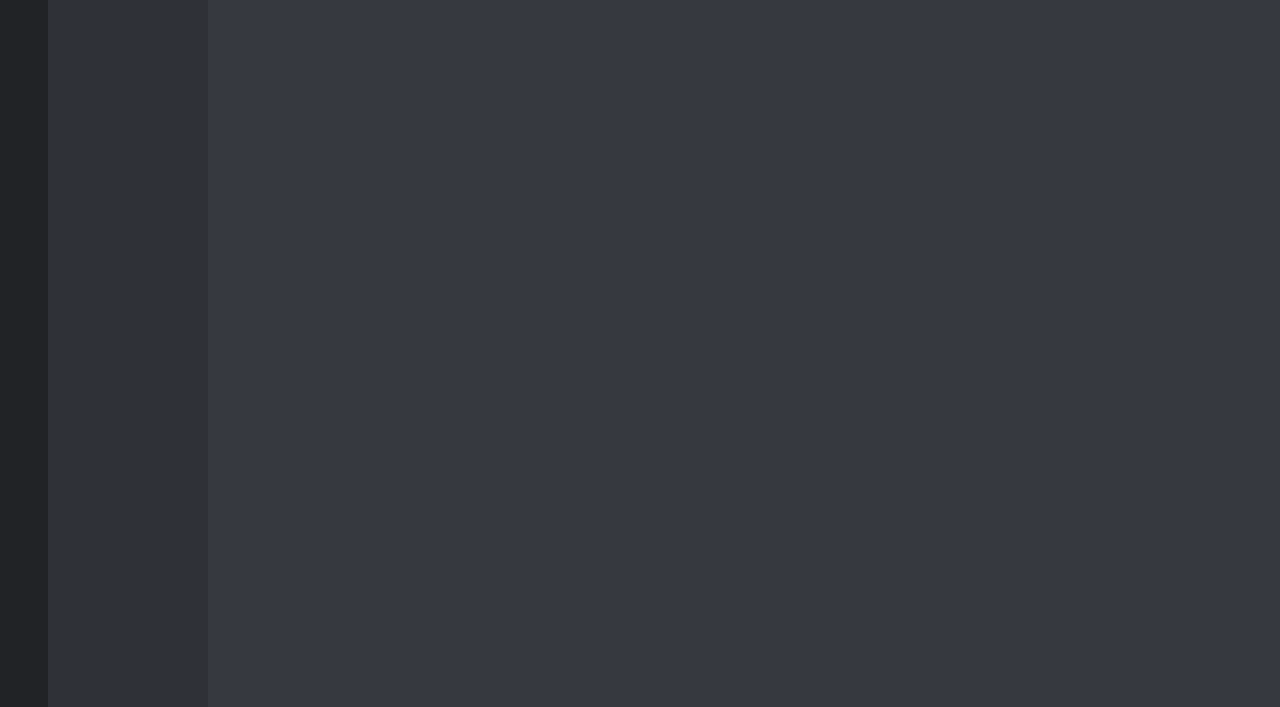
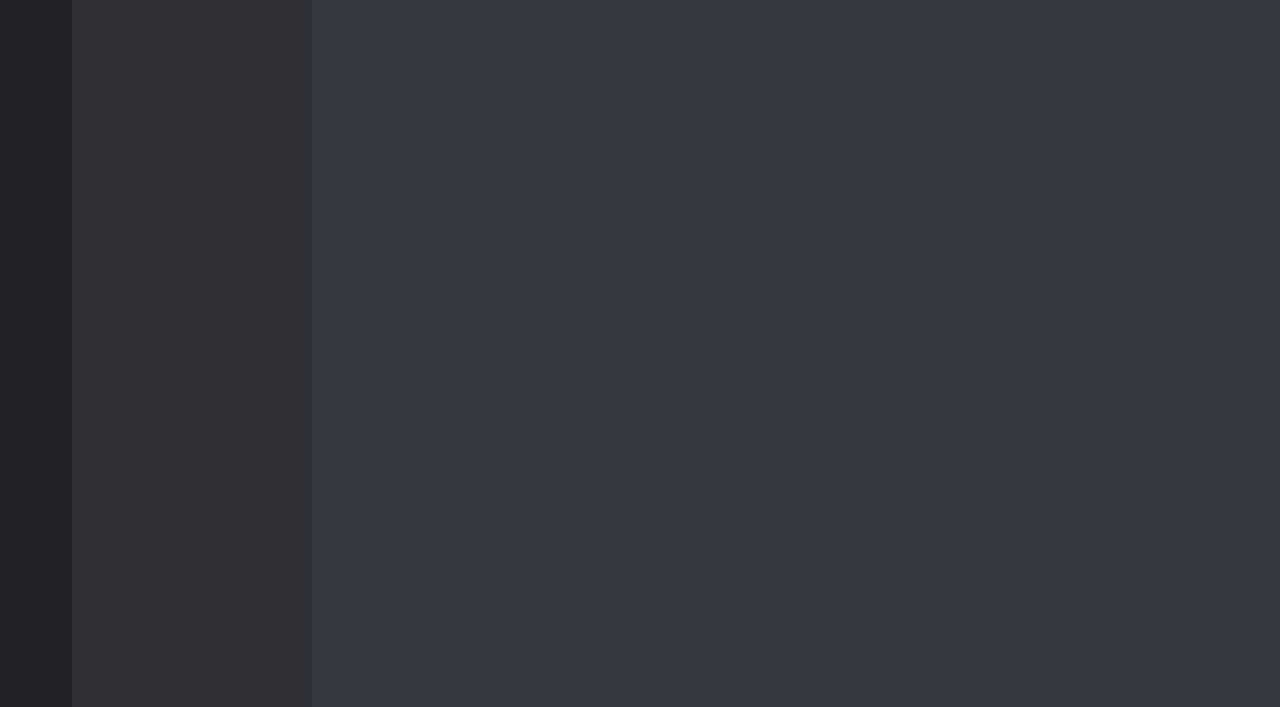
Before and after one commit to pauljohansson/clones, a plain HTML site: page Discord/index.html in a window 1280 px wide. Shown: the part 93-800 px from the top of the page. Drawn offline with Linux system fonts and the light colour scheme.

Commit message:
adjust flex properties in sections

```diff
--- a/Discord/index.html
+++ b/Discord/index.html
@@ -10,7 +10,7 @@
   </head>
   <body>
     <div class="app-container">
-      <section class="main-nav-container">
+      <section class="main-nav-section">
         <nav class="nav-server">
           <ul>
             <li class="server-item"></li>
@@ -21,13 +21,13 @@
           </ul>
         </nav>
       </section>
-      <section class="server-container">
+      <section class="server-section">
         <header class="header server-header">
           <h2 class="server-name">Server Name</h2>
         </header>
         <div class="channels"></div>
       </section>
-      <section class="channel-container">
+      <section class="channel-section">
         <header class="header channel-header">
           <div>
             <svg
--- a/Discord/styles.css
+++ b/Discord/styles.css
@@ -1,6 +1,7 @@
 * {
   margin: 0;
   padding: 0;
+  /*border: solid black 1px;*/
 }
 
 :root {
@@ -13,32 +14,33 @@
 
 .app-container {
   display: flex;
+  justify-content: space-between;
   color: white;
   width: 100%;
   height: 100%;
 }
 
-.main-nav-container {
+.main-nav-section {
   background-color: hsl(216, 7%, 14%);
-  width: 3.75%;
-  height: 100vh;
+  width: 72px;
+  flex-shrink: 0;
 }
 
-.server-container {
+.server-section {
   background-color: hsl(223, 7%, 20%);
-  width: 12.5%;
-  height: 100vh;
+  width: 240px;
+  flex-shrink: 0;
 }
 
-.channel-container {
+.channel-section {
   background-color: hsl(220, 8%, 23%);
-  width: 83.75%;
+  flex-grow: 1;
   height: 100vh;
 }
 
 .header {
   font-family: var(--font-display);
-  border-bottom: 1px solid hsla(0, 0%, 0%, 30%);
+  border-bottom: 1px solid hsla(0, 0%, 0%, 25%);
 }
 
 .channel-header {
```
Also changed, not shown: Discord/images/_art_trade__cacti_by_legendarypixel_ddbf4px-fullview.png (added), Discord/images/d23iows-627142a5-5cad-4dc2-a96d-fae711310d3e.png (added), Discord/images/d4qb62b-a8131be1-05e0-4dd4-9b64-f33c3fab31c4.png (added).
